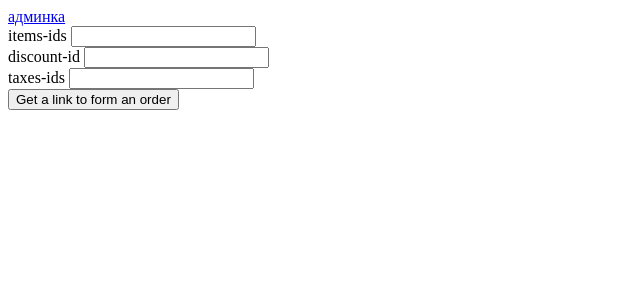
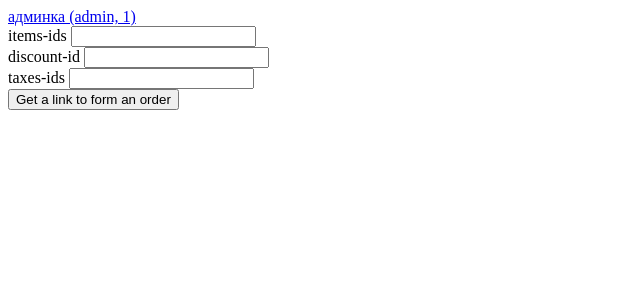
Before and after one commit to FirdavsMF/Rishat, a Django app: page / in a window 1280 px wide. Shown: the top 300 px of the page, without its empty margins (0-640 px from the left). Run offline with Django 4.2, Linux system fonts and the light colour scheme.

Commit message:
Update index.html

```diff
--- a/templates/index.html
+++ b/templates/index.html
@@ -6,7 +6,7 @@
 </head>
 <body>
 <div>
-    <a href="https://coxalah534.pythonanywhere.com/admin">админка</a>
+    <a href="https://coxalah534.pythonanywhere.com/admin">админка (admin, 1)</a>
 </div>
 <div>
     <label>
```
